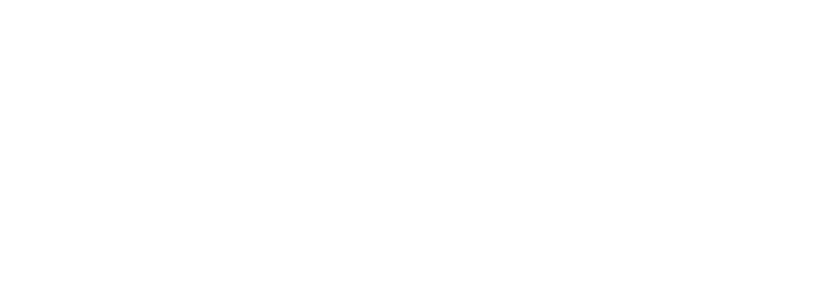
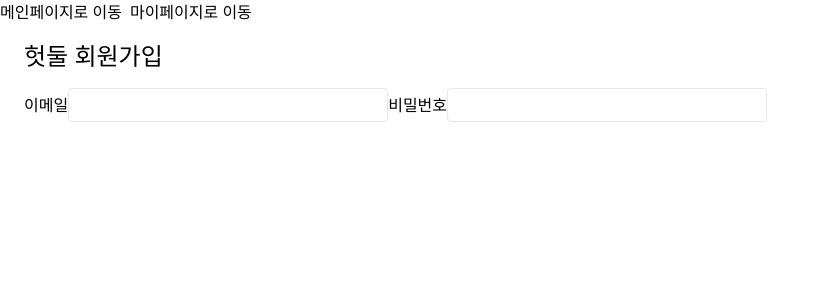
Before and after one commit to nmc2711/onetwo, a Next.js app: page /sign-in in a window 1280 px wide. Shown: the top 300 px of the page, without its empty margins (0-829 px from the left). Built offline with nearby package versions, Linux system fonts and the light colour scheme.

Commit message:
feat: 공통 인풋 작업

```diff
--- /dev/null
+++ b/components/common/Input.tsx
@@ -0,0 +1,15 @@
+/**
+ * @title : 공통 인풋
+ */
+import React, { InputHTMLAttributes } from 'react';
+
+interface InputProps extends InputHTMLAttributes<HTMLInputElement> {
+}
+
+const Input: React.FC<InputProps> = (props) => {
+  return (
+    <input {...props } className="border rounded px-3 py-1 w-80"/>
+  );
+}
+
+export default Input;
--- a/pages/products/[id].tsx
+++ b/pages/products/[id].tsx
@@ -5,10 +5,9 @@
 import { getProducts, getProduct } from "../../lib/products";
 
 // c
-import Head from "next/head";
-import Title from "../../components/common/Title";
 import Image from 'next/image';
 import { ApiError } from "../../lib/api";
+import Page from "../../components/common/Page";
 
 export async function getStaticPaths() {
   const products = await getProducts();
@@ -38,16 +37,8 @@
 }
 
 const ProductPage: NextPage = ({ product }: any) => {
-  console.log(product)
   return (
-    <>
-      <Head>
-        <title>{product.title} 상세 페이지</title>
-        <meta name="description" content="헛둘 디테일 페이지" />
-      </Head>
-
-      <main className="px-2 py-1">
-        <Title>{product.title}</Title>
+    <Page title={product.title}>
       <div className="flex flex-col lg:flex-row">
         <div>
           {product.pictureUrl && <Image alt="상세 페이지 이미지" width={640} height={400} src={product.pictureUrl} />}
@@ -59,8 +50,7 @@
         </div>
 
       </div>
-      </main>
-    </>
+    </Page>
   );
 }
 export default ProductPage;
--- a/pages/sign-in.tsx
+++ b/pages/sign-in.tsx
@@ -1,10 +1,24 @@
+/**
+ * @title : 회원가입 페이지
+ */
 import React from 'react';
+import Input from '../components/common/Input';
+import Page from '../components/common/Page';
 
-function sigInPage() {
+function SigInPage() {
   return (
-    <div>
-
-    </div>
+    <Page title="헛둘 회원가입">
+      <form>
+        <label>
+          이메일
+          <Input type="email" />
+        </label>
+        <label>
+          비밀번호
+          <Input type="password" />
+        </label>
+      </form>
+    </Page>
  );
 }
-export default sigInPage;
+export default SigInPage;
```
Lines whose indentation alone changed are shown as unchanged.
